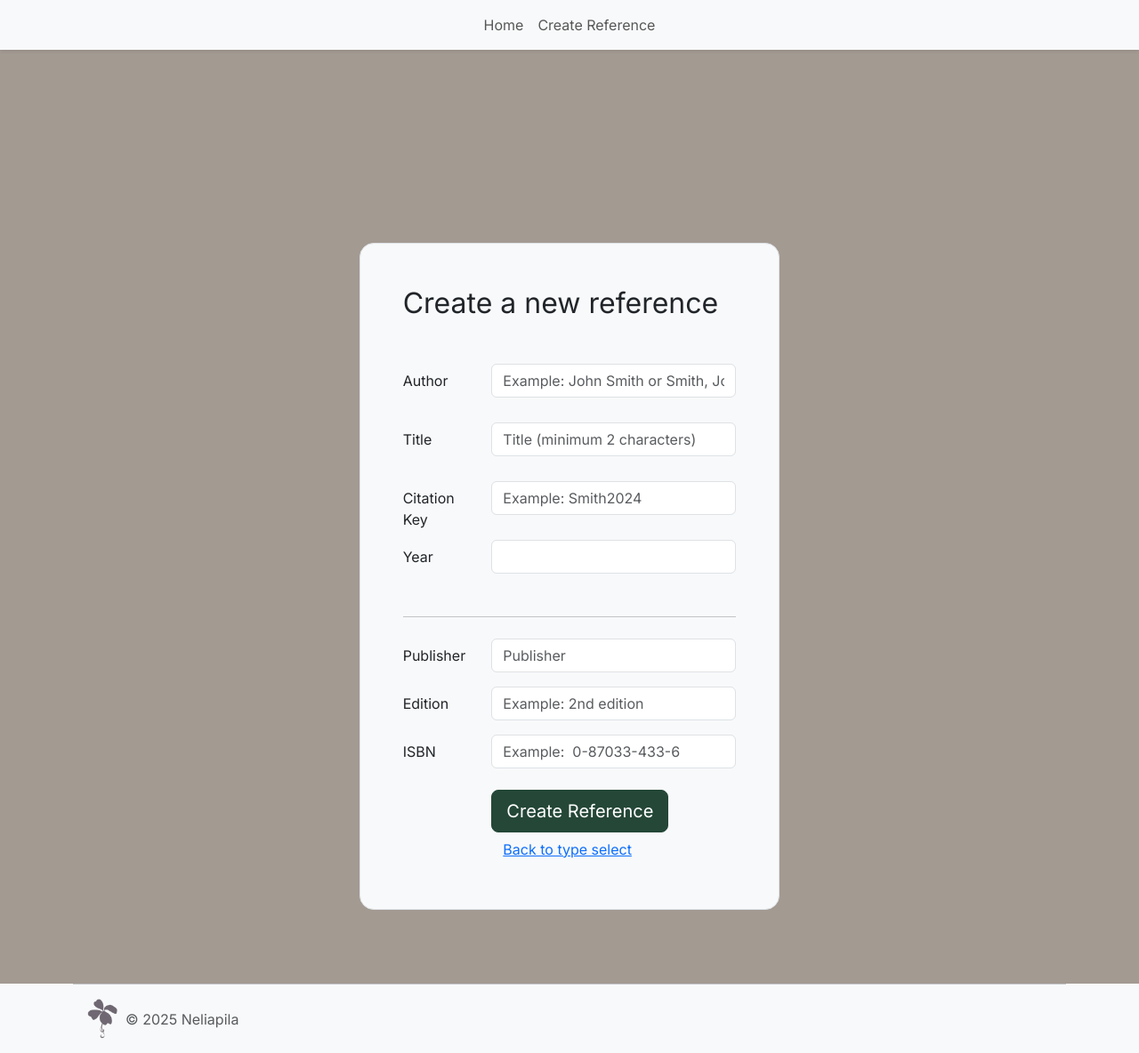
After one commit to kortekoski/ohtuminiprojekti, a Flask app: page /new_reference/book in a window 1280 px wide. The commit adds this page. Shown: the whole page at 89% size. Run offline with Flask 3, Linux system fonts and the light colour scheme.

Commit message:
change reference creation form UI to first check what type and then create a fitting form

```diff
--- a/src/app.py
+++ b/src/app.py
@@ -31,10 +31,13 @@ def index():
 
 
 @app.route("/new_reference")
-def new():
+def new_type_selection():
     """Renders the new reference creation form."""
     return render_template("new_reference.html")
 
+@app.route("/new_reference/<reftype>")
+def new(reftype):
+    return render_template(f"add_{reftype}.html")
 
 @app.route("/create_reference", methods=["POST"])
 def reference_creation():
--- /dev/null
+++ b/src/templates/add_book.html
@@ -0,0 +1,49 @@
+{% extends "add_reference_base.html" %}
+
+{% block header %}
+Add a new book reference
+{% endblock %}
+
+{% block reftype_value %}book{% endblock %}
+
+{% block extra_fields %}
+
+<div class="row mb-3">
+  <label for="publisher" class="col-sm-3 col-form-label">Publisher</label>
+  <div class="col-sm-9">
+    <input
+      type="text"
+      id="publisher"
+      name="publisher"
+      class="form-control"
+      placeholder="Publisher"
+    >
+  </div>
+</div>
+
+<div class="row mb-3">
+  <label for="edition" class="col-sm-3 col-form-label">Edition</label>
+  <div class="col-sm-9">
+    <input
+      type="text"
+      id="edition"
+      name="edition"
+      class="form-control"
+      placeholder="Example: 2nd edition"
+    >
+  </div>
+</div>
+
+<div class="row mb-3">
+  <label for="isbn" class="col-sm-3 col-form-label">ISBN</label>
+  <div class="col-sm-9">
+    <input
+      type="text"
+      id="isbn"
+      name="isbn"
+      class="form-control"
+      placeholder="Example:  0-87033-433-6"
+    >
+  </div>
+</div>
+{% endblock %}
--- /dev/null
+++ b/src/templates/add_reference_base.html
@@ -0,0 +1,76 @@
+{% extends "layout.html" %}
+
+{% block title %}
+Create a new reference
+{% endblock %}
+
+{% block body %}
+<div class="create-bg">
+  <div class="d-flex flex-column justify-content-center align-items-center vh-100 vw-50">
+    <div class="border border-1 rounded-4 p-5 bg-light" >
+      <h2 class="mb-5">Create a new reference</h2>
+      <form action="/create_reference" method="post">
+        <!-- Hidden field for the type -->
+        <input type="hidden" name="reftype" value="{% block reftype_value %}{% endblock %}">
+
+        <!-- common fields for all references -->
+        <div class="row mb-1">
+          <label for="author" class="col-sm-3 col-form-label">Author</label><br>
+          <div class="col-sm-9">
+            <input type="text" id="author" name="author" class="form-control" required placeholder="Example: John Smith or Smith, John"><br>
+          </div>
+        </div>
+        <div class="row mb-1">
+          <label for="title" class="col-sm-3 col-form-label">Title</label><br>
+          <div class="col-sm-9">
+            <input
+              type="text"
+              id="title"
+              name="title"
+              required minlength="2"
+              placeholder="Title (minimum 2 characters)"
+              class="form-control"
+            ><br>
+          </div>
+        </div>
+        <div class="row mb-1">
+          <label for="citation_key" class="col-sm-3 col-form-label">Citation Key</label><br>
+          <div class="col-sm-9">
+            <input
+              type="text"
+              id="citation_key"
+              name="citation_key"
+              required placeholder="Example: Smith2024"
+              class="form-control"
+            ><br>
+          </div>
+        </div>
+        <div class="row mb-1">
+          <label for="year" class="col-sm-3 col-form-label">Year</label><br>
+          <div class="col-sm-9">
+            <input
+              type="number"
+              id="year"
+              name="year"
+              required min="1000"
+              max="9999"
+              class="form-control"
+            ><br>
+          </div>
+        </div>
+
+        <!-- Here gets injected the differing fields -->
+        <hr class="my-4">
+        {% block extra_fields %}{% endblock %}
+
+        <div class="row mt-4">
+          <div class="col-sm-9 offset-sm-3">
+            <button type="submit" class="btn btn-primary btn-lg">Create Reference</button>
+            <a href="/new_reference" class="btn btn-link">Back to type select</a>
+          </div>
+        </div>
+      </form>
+    </div>
+  </div>
+</div>
+{% endblock %}
```
Also changed, not shown: src/templates/add_article.html (added, +50 -0 lines), src/templates/new_reference.html (+17 -80 lines), 1 other file.
